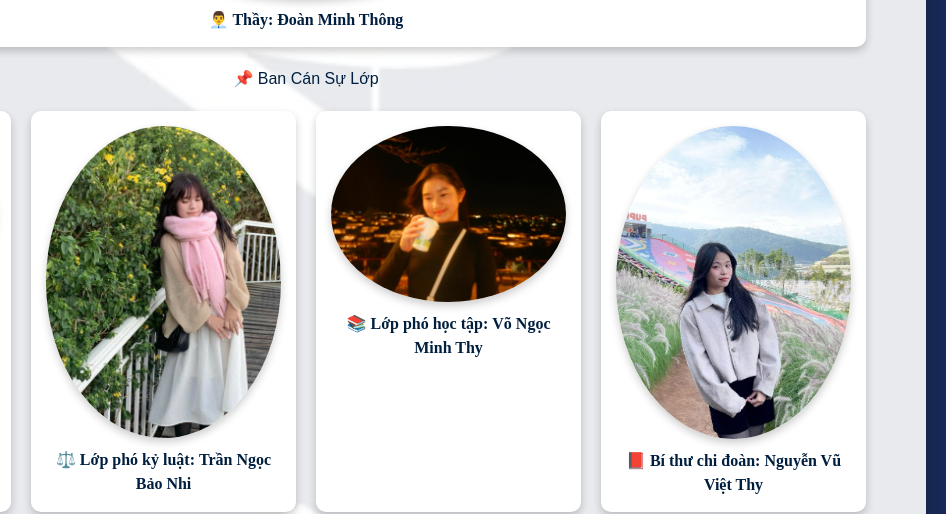
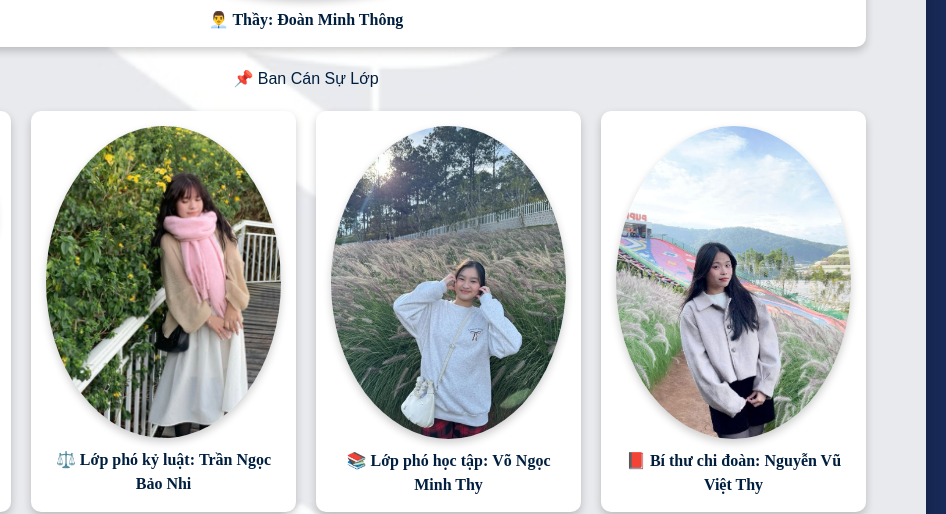
Before and after one commit to An2a37/12A2, a plain HTML site: page index.html in a window 1280 px wide. Shown: the part 2262-2776 px from the top of the page, 334-1280 px from the left. Drawn offline with nearby package versions, Linux system fonts and the light colour scheme.

Commit message:
Update index.html

```diff
--- a/index.html
+++ b/index.html
@@ -53,7 +53,7 @@
             </div>
 
             <div class="bcs-member">
-                <img src="https://github.com/An2a37/12A2/blob/main/mthy.jpg?raw=true" alt="Võ Ngọc Minh Thy">
+                <img src="https://github.com/An2a37/12A2/blob/main/mty.jpg?raw=true" alt="Võ Ngọc Minh Thy">
                 <p>📚 Lớp phó học tập: <b>Võ Ngọc Minh Thy</b></p>
             </div>
             <div class="bcs-member">
```
